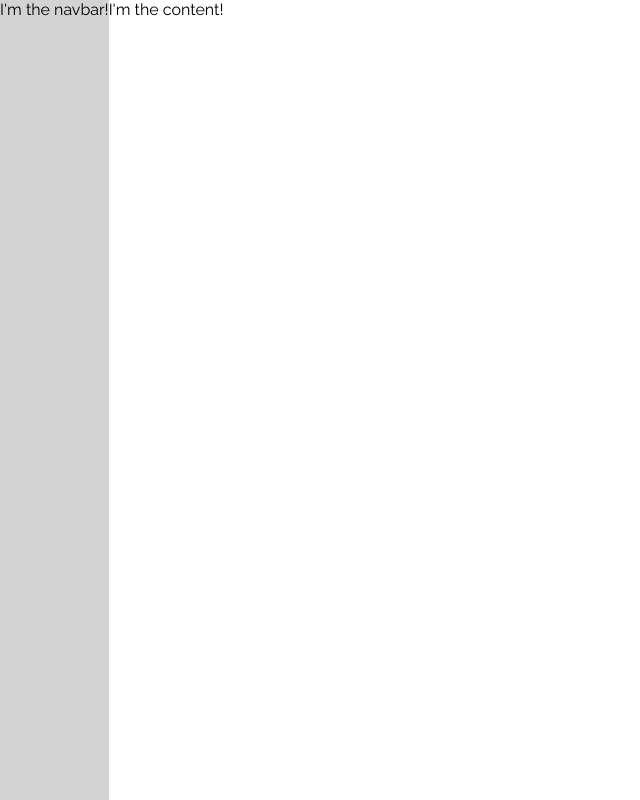
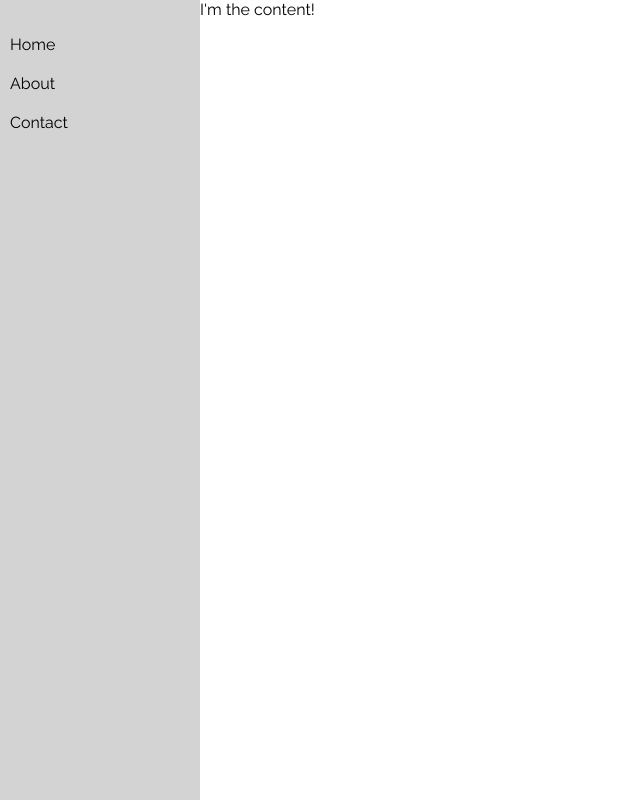
Before and after one commit to maddiedierker/react-navbar-example, a React (Create React App) app: page / in a window 1280 px wide. Shown: the whole page, without its empty margins (0-640 px from the left). Built offline with nearby package versions, Linux system fonts and the light colour scheme.

Commit message:
Add navbar links and styling

```diff
--- a/src/components/Navbar.js
+++ b/src/components/Navbar.js
@@ -1,9 +1,17 @@
 import React, { Component } from 'react'
 
 export default class Navbar extends Component {
+  renderNavbar = () => {
+    return <div className="navbar">
+      <div className="navbar-link">Home</div>
+      <div className="navbar-link">About</div>
+      <div className="navbar-link">Contact</div>
+    </div>
+  }
+
   render() {
     return <div className="navbar-container">
-      I'm the navbar!
+      {this.renderNavbar()}
     </div>
   }
 }
--- a/src/index.css
+++ b/src/index.css
@@ -12,3 +12,16 @@ body {
   min-height: 100vh;
   background-color: lightgray;
 }
+
+.navbar {
+  width: 200px;
+  padding-top: 25px;
+}
+
+.navbar-link {
+  padding: 10px;
+}
+.navbar-link:hover {
+  border-right: 5px solid dimgray;
+  background-color: gainsboro;
+}
```
